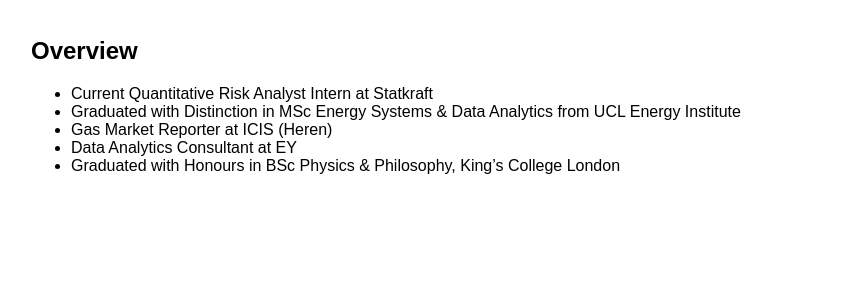
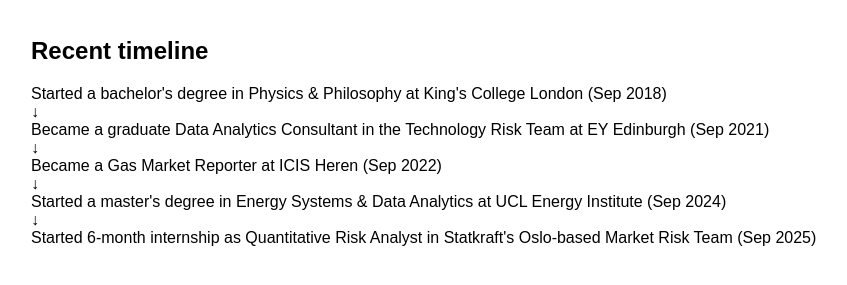
Before and after one commit to amun0905/amun0905.github.io, a plain HTML site: page index.html in a window 1280 px wide. Shown: the part 101-386 px from the top of the page, without its empty margins (209-1056 px from the left). Drawn offline with Linux system fonts and the light colour scheme.

Commit message:
Update index.html

```diff
--- a/index.html
+++ b/index.html
@@ -13,14 +13,19 @@
 
 <h1>Amun Govil Lie</h1>
 
-<h2>Overview</h2>
-<ul>
-  <li>Current Quantitative Risk Analyst Intern at Statkraft</li>
-  <li>Graduated with Distinction in MSc Energy Systems & Data Analytics from UCL Energy Institute</li>
-  <li>Gas Market Reporter at ICIS (Heren)</li>
-  <li>Data Analytics Consultant at EY</li>
-  <li>Graduated with Honours in BSc Physics & Philosophy, King’s College London</li>
-</ul>
+<h2>Recent timeline</h2>
+<p> Started a bachelor's degree in Physics & Philosophy at King's College London (Sep 2018)<br>
+    ↓<br>
+    Became a graduate Data Analytics Consultant in the Technology Risk Team at EY Edinburgh (Sep 2021)<br>
+    ↓<br>
+    Became a Gas Market Reporter at ICIS Heren (Sep 2022) <br>
+    ↓<br>
+    Started a master's degree in Energy Systems & Data Analytics at UCL Energy Institute (Sep 2024)<br>
+    ↓<br>
+    Started 6-month internship as Quantitative Risk Analyst in Statkraft's Oslo-based Market Risk Team (Sep 2025)
+</p>
+
+
 
 </body>
 </html>
```
